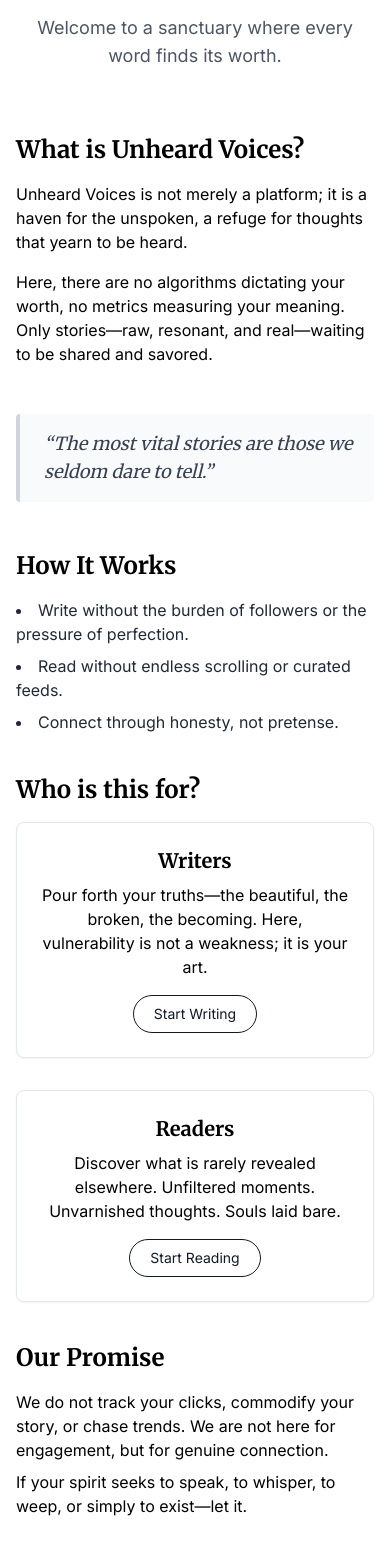
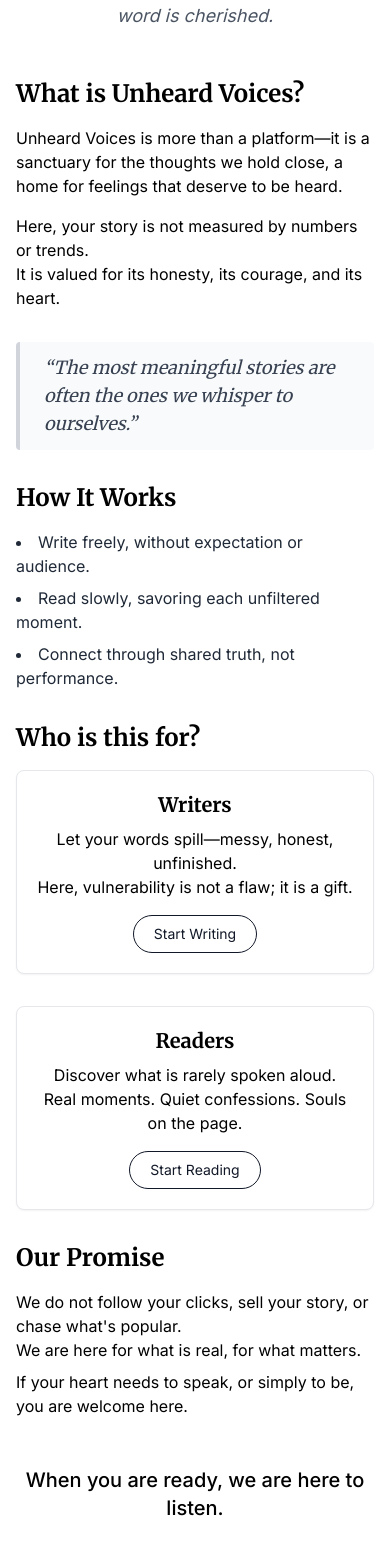
Before and after one commit to Arjun140205/Unheard-Voices, a React (Create React App) app in the folder client/: page /about in a window 390 px wide. Shown: the part 289-1833 px from the top of the page. Built offline with nearby package versions, Linux system fonts and the light colour scheme; the HTML template or start-up script is replaced by a standard one; a web font is replaced by a local one.

Commit message:
updated: polished About page content and responsive design

```diff
--- a/client/src/pages/About.jsx
+++ b/client/src/pages/About.jsx
@@ -3,54 +3,56 @@ import { Link } from "react-router-dom";
 
 const About = () => {
   return (
-    <article className="max-w-3xl mx-auto px-4 py-20 sm:py-32">
+    <article className="max-w-3xl mx-auto px-4 py-8 sm:py-12">
       {/* Header */}
-      <header className="text-center mb-16">
+      <header className="text-center mb-12 mt-4">
         <h1 className="text-4xl sm:text-5xl font-serif font-bold text-gray-900 leading-tight">
           Some voices are not meant to linger in silence.
         </h1>
-        <p className="mt-6 text-lg text-gray-600">
-          Welcome to a sanctuary where every word finds its worth.
+        <p className="mt-4 text-lg text-gray-600 italic">
+          Welcome to a gentle space where every word is cherished.
         </p>
       </header>
 
       {/* Intro Section */}
-      <section className="mb-10">
+      <section className="mb-8">
         <h2 className="text-2xl font-serif font-semibold mb-4">What is Unheard Voices?</h2>
         <p className="mb-4">
-          Unheard Voices is not merely a platform; it is a haven for the unspoken, a refuge for thoughts that yearn to be heard.
+          Unheard Voices is more than a platform—it is a sanctuary for the thoughts we hold close, a home for feelings that deserve to be heard.
         </p>
         <p>
-          Here, there are no algorithms dictating your worth, no metrics measuring your meaning. Only stories—raw, resonant, and real—waiting to be shared and savored.
+          Here, your story is not measured by numbers or trends.<br />
+          It is valued for its honesty, its courage, and its heart.
         </p>
       </section>
 
       {/* Quote Section */}
-      <section className="my-12">
-        <blockquote className="border-l-4 border-gray-300 pl-6 text-gray-700 italic text-lg font-serif bg-gray-50 py-4 rounded">
-          “The most vital stories are those we seldom dare to tell.”
+      <section className="my-8">
+        <blockquote className="border-l-4 border-gray-300 pl-6 text-gray-700 italic text-lg font-serif bg-gray-50 py-3 rounded">
+          “The most meaningful stories are often the ones we whisper to ourselves.”
         </blockquote>
       </section>
 
       {/* How It Works Section */}
-      <section className="mb-10">
+      <section className="mb-8">
         <h2 className="text-2xl font-serif font-semibold mb-4">How It Works</h2>
         <ul className="list-disc list-inside space-y-2 text-gray-800">
-          <li>Write without the burden of followers or the pressure of perfection.</li>
-          <li>Read without endless scrolling or curated feeds.</li>
-          <li>Connect through honesty, not pretense.</li>
+          <li>Write freely, without expectation or audience.</li>
+          <li>Read slowly, savoring each unfiltered moment.</li>
+          <li>Connect through shared truth, not performance.</li>
         </ul>
       </section>
 
       {/* For Whom Section */}
-      <section className="mb-10">
+      <section className="mb-8">
         <h2 className="text-2xl font-serif font-semibold mb-4">Who is this for?</h2>
         <div className="grid md:grid-cols-2 gap-8">
           {/* Writers Card */}
-          <div className="bg-white border border-gray-200 rounded-lg p-6 text-center shadow-sm">
+          <div className="bg-white border border-gray-200 rounded-lg p-5 text-center shadow-sm">
             <h3 className="text-xl font-serif font-bold mb-2">Writers</h3>
             <p className="mb-4">
-              Pour forth your truths—the beautiful, the broken, the becoming. Here, vulnerability is not a weakness; it is your art.
+              Let your words spill—messy, honest, unfinished.<br />
+              Here, vulnerability is not a flaw; it is a gift.
             </p>
             <Link
               to="/write"
@@ -60,10 +62,11 @@ const About = () => {
             </Link>
           </div>
           {/* Readers Card */}
-          <div className="bg-white border border-gray-200 rounded-lg p-6 text-center shadow-sm">
+          <div className="bg-white border border-gray-200 rounded-lg p-5 text-center shadow-sm">
             <h3 className="text-xl font-serif font-bold mb-2">Readers</h3>
             <p className="mb-4">
-              Discover what is rarely revealed elsewhere. Unfiltered moments. Unvarnished thoughts. Souls laid bare.
+              Discover what is rarely spoken aloud.<br />
+              Real moments. Quiet confessions. Souls on the page.
             </p>
             <Link
               to="/explore"
@@ -76,19 +79,20 @@ const About = () => {
       </section>
 
       {/* Promise/Values Section */}
-      <section className="mb-10">
+      <section className="mb-8">
         <h2 className="text-2xl font-serif font-semibold mb-4">Our Promise</h2>
         <p className="mb-2">
-          We do not track your clicks, commodify your story, or chase trends. We are not here for engagement, but for genuine connection.
+          We do not follow your clicks, sell your story, or chase what's popular.<br />
+          We are here for what is real, for what matters.
         </p>
         <p>
-          If your spirit seeks to speak, to whisper, to weep, or simply to exist—let it.
+          If your heart needs to speak, or simply to be, you are welcome here.
         </p>
       </section>
 
       {/* Final Call to Action */}
-      <section className="text-center mt-16">
-        <h2 className="text-xl font-medium mb-6">Ready to share your truth?</h2>
+      <section className="text-center mt-12">
+        <h2 className="text-xl font-medium mb-6">When you are ready, we are here to listen.</h2>
         <Link
           to="/write"
           className="inline-block bg-gray-900 text-white px-10 py-4 text-lg font-semibold rounded-full hover:bg-gray-800 transition"
```
